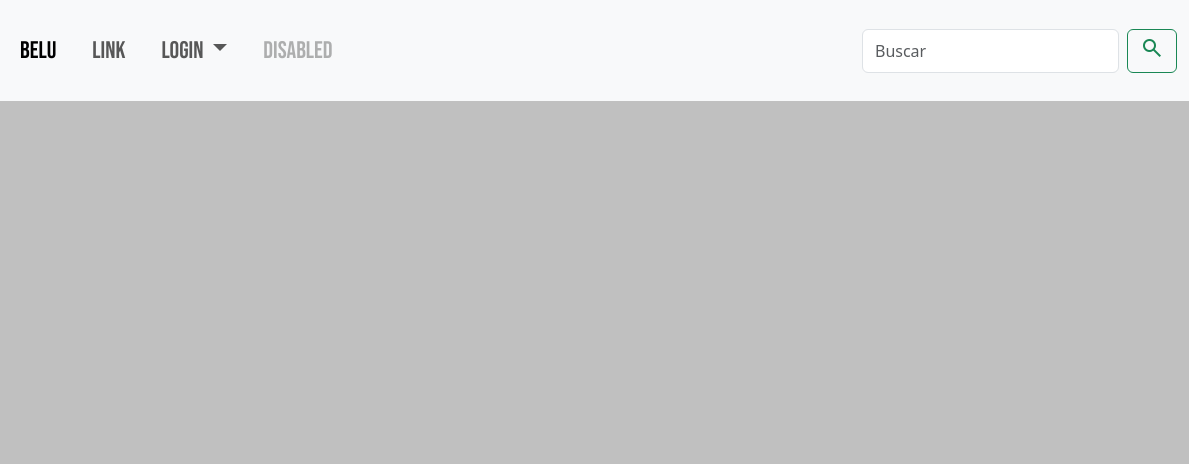
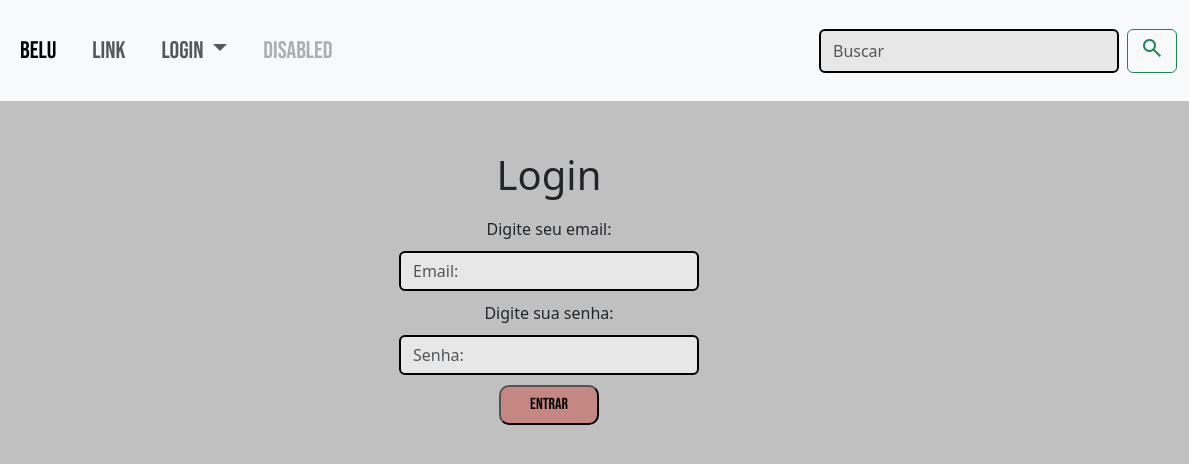
Before and after one commit to breno-codafofo/Projeto_ifood, a plain HTML site: page Login.html in a window 1280 px wide. Shown: the full height of the page, 91-1280 px from the left. Drawn offline with nearby package versions, Linux system fonts and the light colour scheme.

Commit message:
Terceiro commmit - Começando estruturação da página

```diff
--- a/Login.html
+++ b/Login.html
@@ -61,12 +61,25 @@
 </nav>
 </section>
 
+<section id="Body">
+    <div class="Caixa-de-login">
+        <h1> Login </h1>
+        <label for="email">Digite seu email: </label>
+            <input type="text" placeholder="Email: " class="form-control"/>
+            <label for="senha">Digite sua senha: </label>
+            <input type="password" placeholder="Senha: " class="form-control"/>
+            <button class="btn-login">Entrar</button>
+    </div>
+</section>
 
 
 
 
 
 
+<footer>
+
+</footer>
 
     <script src="https://cdn.jsdelivr.net/npm/@popperjs/core@2.11.8/dist/umd/popper.min.js" integrity="sha384-I7E8VVD/ismYTF4hNIPjVp/Zjvgyol6VFvRkX/vR+Vc4jQkC+hVqc2pM8ODewa9r" crossorigin="anonymous"></script>
     <script src="https://cdn.jsdelivr.net/npm/bootstrap@5.3.8/dist/js/bootstrap.min.js" integrity="sha384-G/EV+4j2dNv+tEPo3++6LCgdCROaejBqfUeNjuKAiuXbjrxilcCdDz6ZAVfHWe1Y" crossorigin="anonymous"></script>
--- a/style.css
+++ b/style.css
@@ -8,9 +8,6 @@
 body {
     background-color: #c0c0c0;
 }
-
-/* Estilizando a navbar do Bootstrap com maior especificidade */
-
 
 nav.navbar .navbar-nav {
     gap: 20px;
@@ -30,3 +27,25 @@ nav.navbar .navbar-nav {
 .btn.btn-outline-success {
     align-items: center;
 }
+
+.form-control {
+    width: 300px;
+    background-color:  #e7e7e7;
+    border-color: black;
+    border-width: 2px;
+}
+
+.Caixa-de-login {
+    display: grid;
+    place-items: center;
+    gap: 10px;
+    margin-top: 50px;
+}
+
+.btn-login {
+    border-radius: 10px;
+    background-color: #C48781;
+    height: 40px;
+    width: 100px;
+    font-family: "bebas neue";
+}
```
